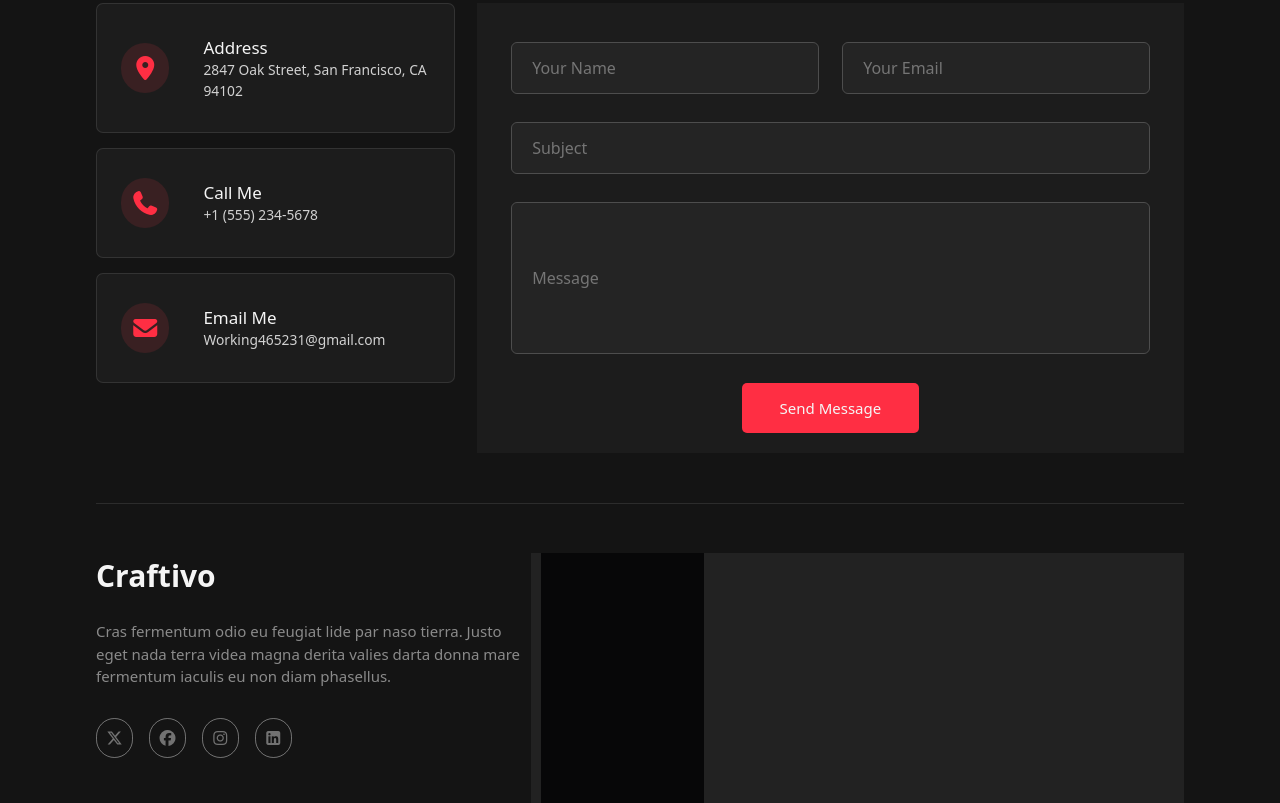
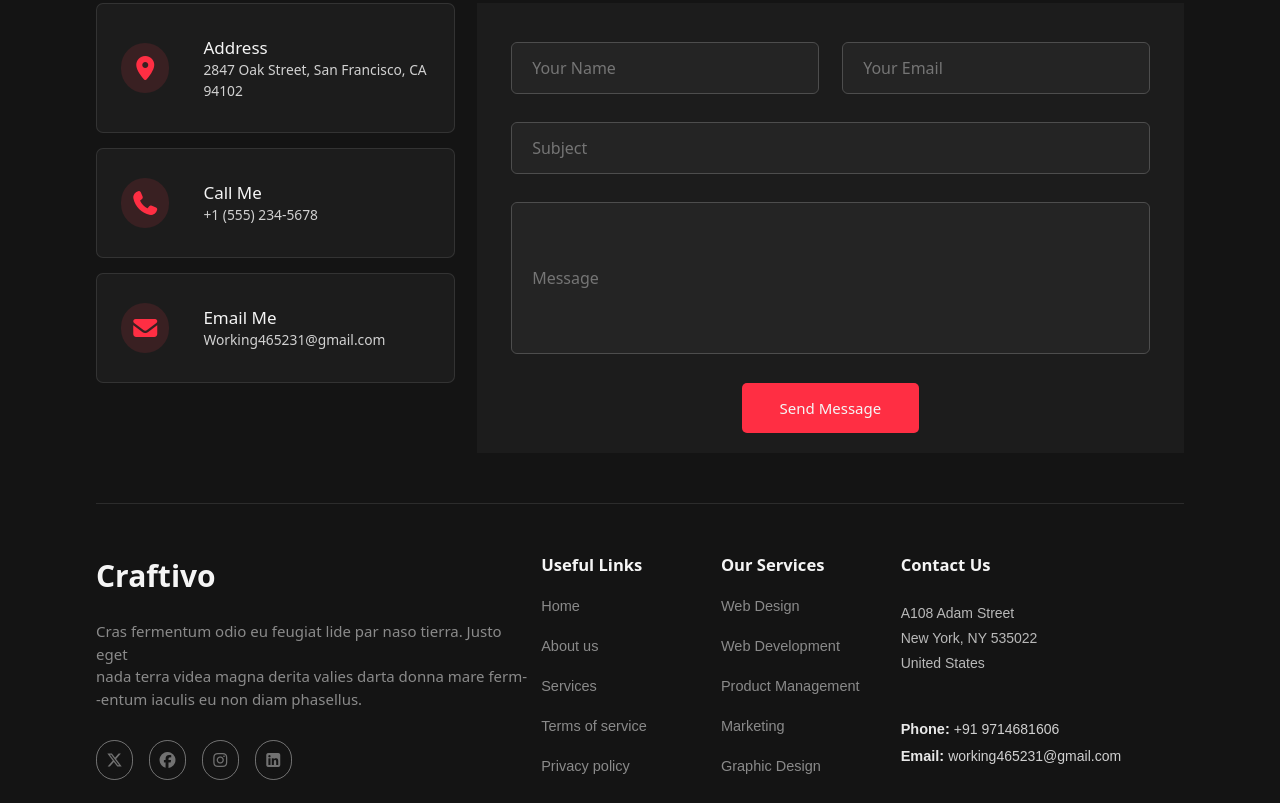
Before and after one commit to yagnik910/Protfolio, a plain HTML site: page index.html in a window 1280 px wide. Shown: the part 6501-7304 px from the top of the page. Drawn offline with nearby package versions, Linux system fonts and the light colour scheme.

Commit message:
add footer section

```diff
--- a/index.html
+++ b/index.html
@@ -640,7 +640,7 @@
             <div class="footer-sub">
                 <div class="footer-sub-left">
                     <div class="footer-sub-left-up"><a href="">Craftivo</a></div>
-                    <div class="footer-sub-left-middle">Cras fermentum odio eu feugiat lide par naso tierra. Justo eget nada terra videa magna derita valies darta donna mare fermentum iaculis eu non diam phasellus.</div>
+                    <div class="footer-sub-left-middle">Cras fermentum odio eu feugiat lide par naso tierra. Justo eget <br>nada terra videa magna derita valies darta donna mare ferm-<br>-entum iaculis eu non diam phasellus.</div>
                     <div class="footer-sub-left-down">
                         <div class="footer-sub-left-down-sub"><i class="fa-brands fa-x-twitter" style="color: rgba(255,255,255,0.4);"></i></div>
                         <div class="footer-sub-left-down-sub"><i class="fa-brands fa-facebook" style="color: rgba(255,255,255,0.4);"></i></div>
@@ -649,8 +649,26 @@
                     </div>
                 </div>
                 <div class="footer-sub-right">
-                    <div class="footer-sub-right-column">
-                        <div class="footer-sub-right-column-sub"></div>
+                    <div class="footer-sub-right-column">Useful Links
+                        <div class="footer-sub-right-column-sub"><a href="">Home</a></div>
+                        <div class="footer-sub-right-column-sub"><a href="">About us</a></div>
+                        <div class="footer-sub-right-column-sub"><a href="">Services</a></div>
+                        <div class="footer-sub-right-column-sub"><a href="">Terms of service</a></div>
+                        <div class="footer-sub-right-column-sub"><a href="">Privacy policy</a></div>
+                    </div>
+                    <div class="footer-sub-right-column">Our Services
+                        <div class="footer-sub-right-column-sub"><a href="">Web Design</a></div>
+                        <div class="footer-sub-right-column-sub"><a href="">Web Development</a></div>
+                        <div class="footer-sub-right-column-sub"><a href="">Product Management</a></div>
+                        <div class="footer-sub-right-column-sub"><a href="">Marketing</a></div>
+                        <div class="footer-sub-right-column-sub"><a href="">Graphic Design</a></div>
+                    </div>
+                    <div class="footer-sub-right-column-contact">Contact Us
+                        <div class="footer-sub-right-column-contact-address">A108 Adam Street</div>
+                        <div class="footer-sub-right-column-contact-address-1">New York, NY 535022</div>
+                        <div class="footer-sub-right-column-contact-address-2">United States</div>
+                        <div class="footer-sub-right-column-contact-phone">Phone: <div class="phone-number">+91 9714681606</div></div>
+                        <div class="footer-sub-right-column-contact-email">Email: <div class="email">working465231@gmail.com</div></div>
                     </div>
                 </div>
             </div>
--- a/portfolio-css/index-css.css
+++ b/portfolio-css/index-css.css
@@ -2132,11 +2132,87 @@ span{
     width: 60%;
     height: 250px;
     display: flex;
-    background-color: #222;
+    /* background-color: #222; */
 }
 .footer-sub-right-column{
-    width: 25%;
+    width: 26%;
     height: 250px;
     margin-left: 10px;
-    background-color: #070708;
-}
+    color: whitesmoke;
+    font-size: 16.6px;
+    font-weight: 600;
+    /* background-color: #070708; */
+}
+.footer-sub-right-column-sub{
+    margin-top: 15px;
+}
+.footer-sub-right-column-sub a{
+    font-size: 14.5px;
+    font-weight: 400;
+    text-decoration: none;
+    font-family: Arial, Helvetica, sans-serif;
+    color: rgba(255,255,255,0.5);
+}
+.footer-sub-right-column-sub a:hover{
+    color: #ff4d4f !important;
+}
+.footer-sub-right-column-contact{
+    width: 40%;
+    height: 250px;
+    margin-left: 10px;
+    color: whitesmoke;
+    font-size: 16.6px;
+    font-weight: 600;
+    /* background-color: #070708; */
+}
+.footer-sub-right-column-contact-address{
+    font-size: 14px;
+    font-weight: 500;
+    margin-top: 25px;
+    font-family: Arial, Helvetica, sans-serif;
+    color: rgba(255,255,255,0.7);
+}
+.footer-sub-right-column-contact-address-1{
+    font-size: 14px;
+    font-weight: 500;
+    margin-top: 4px;
+    font-family: Arial, Helvetica, sans-serif;
+    color: rgba(255,255,255,0.7);
+}
+.footer-sub-right-column-contact-address-2{
+    font-size: 14px;
+    font-weight: 500;
+    margin-top: 4px;
+    font-family: Arial, Helvetica, sans-serif;
+    color: rgba(255,255,255,0.7);
+}
+.footer-sub-right-column-contact-phone{
+    color: rgba(255,255,255,0.9);
+    font-family: Arial, Helvetica, sans-serif;
+    font-size: 14.5px;
+    font-weight: 600;
+    margin-top: 45px;
+    display: flex;
+}
+.phone-number{
+    font-size: 14px;
+    font-weight: 400;
+    margin-left: 4px;
+    font-family: Arial, Helvetica, sans-serif;
+    color: rgba(255,255,255,0.8);
+}
+.footer-sub-right-column-contact-email{
+    color: rgba(255,255,255,0.9);
+    font-family: Arial, Helvetica, sans-serif;
+    font-size: 14.5px;
+    font-weight: 600;
+    margin-top: 5px;
+    display: flex;
+}
+.email{
+    font-size: 14px;
+    font-weight: 400;
+    margin-left: 4px;
+    font-family: Arial, Helvetica, sans-serif;
+    color: rgba(255,255,255,0.8);
+}
```
